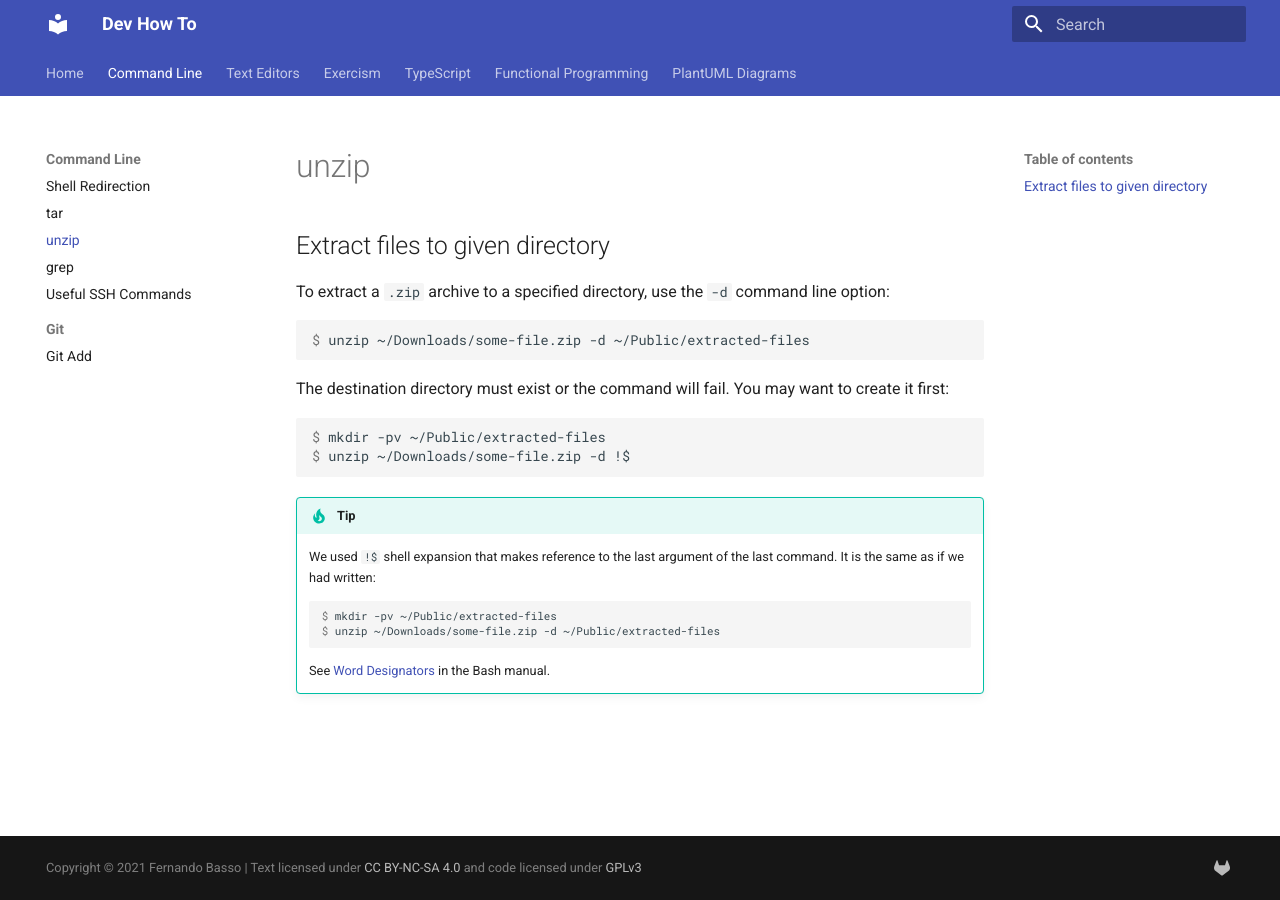
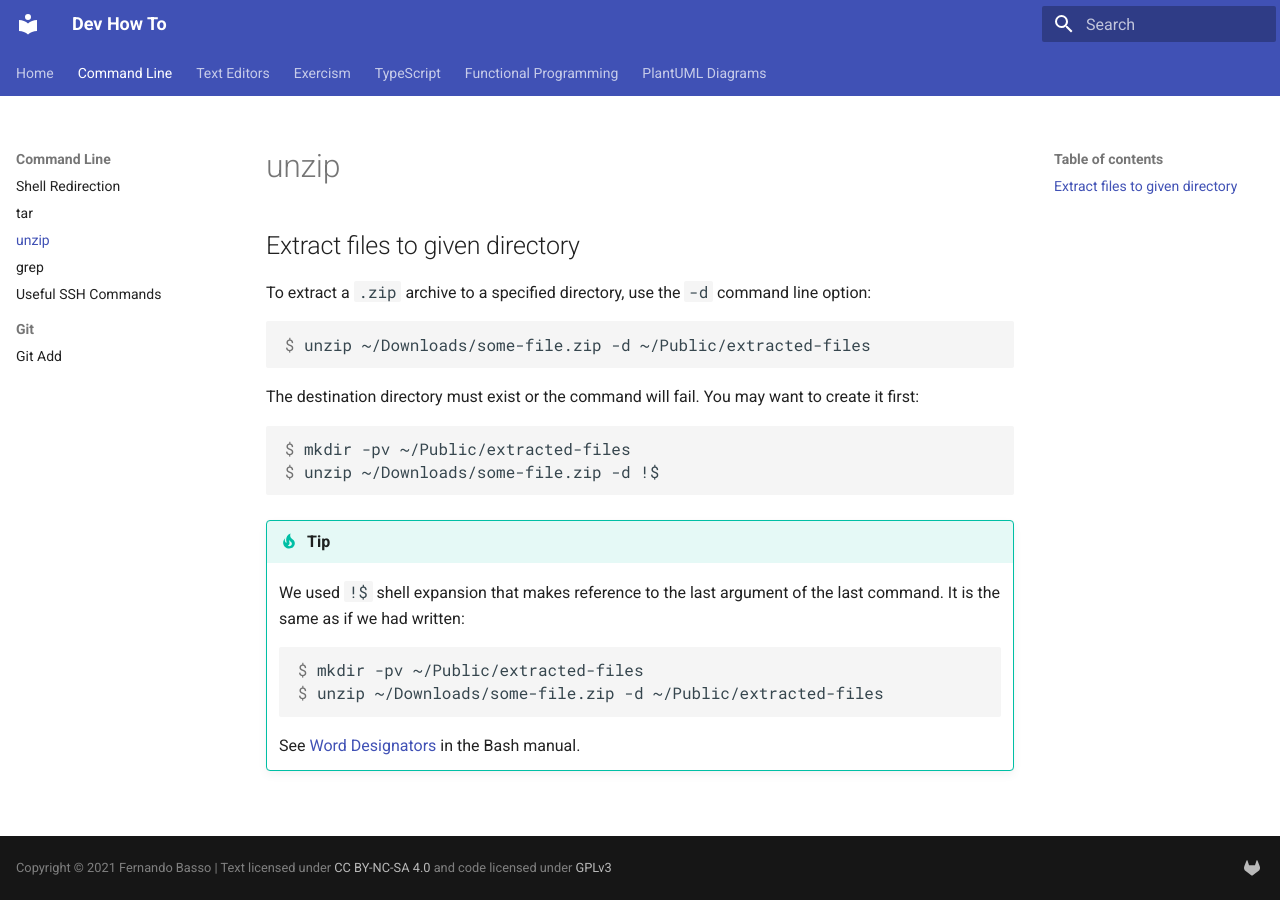
Before and after one commit to FernandoBasso/devhowto, an MkDocs documentation site: the page built from docs/command-line/unzip.md, in a window 1280 px wide. Built offline with MkDocs 1.6.1 and Material for MkDocs 9.7.7, drawn with Linux system fonts in a browser that asks for light colours.

Commit message:
style: Add extra CSS to override parts of theme
The mkdocs-material theme is awesome, but there are some things that
make sense to override to better suit the contents of this site, like
main content max width and admonition font size.

```diff
--- /dev/null
+++ b/docs/stylesheets/extra.css
@@ -0,0 +1,29 @@
+/*
+ * Check the docs for CSS customization:
+ *
+ * • https://squidfunk.github.io/mkdocs-material/customization/#additional-css
+ * • https://squidfunk.github.io/mkdocs-material/customization/#additional-css
+ */
+
+/**
+* The default main content width is generally OK, but feels too “narrow”
+* for QA with nested admonitions, especially because we also make admonition
+* text a bit larger.
+*/
+.md-grid {
+  /**
+   * This is the default `max-width: 61rem`.
+   */
+  max-width: 64rem;
+}
+
+/**
+ * Admonition default text and code font size feels too small.
+ */
+.md-typeset :is(.admonition, details) {
+  font-size: 0.8rem;
+}
+
+.md-typeset code {
+  font-size: 0.8rem;
+}
--- a/mkdocs.yml
+++ b/mkdocs.yml
@@ -50,6 +50,9 @@ theme:
     - navigation.sections
     - navigation.expand
 
+extra_css:
+  - stylesheets/extra.css
+
 markdown_extensions:
   - pymdownx.tabbed:
       alternate_style: true
```
